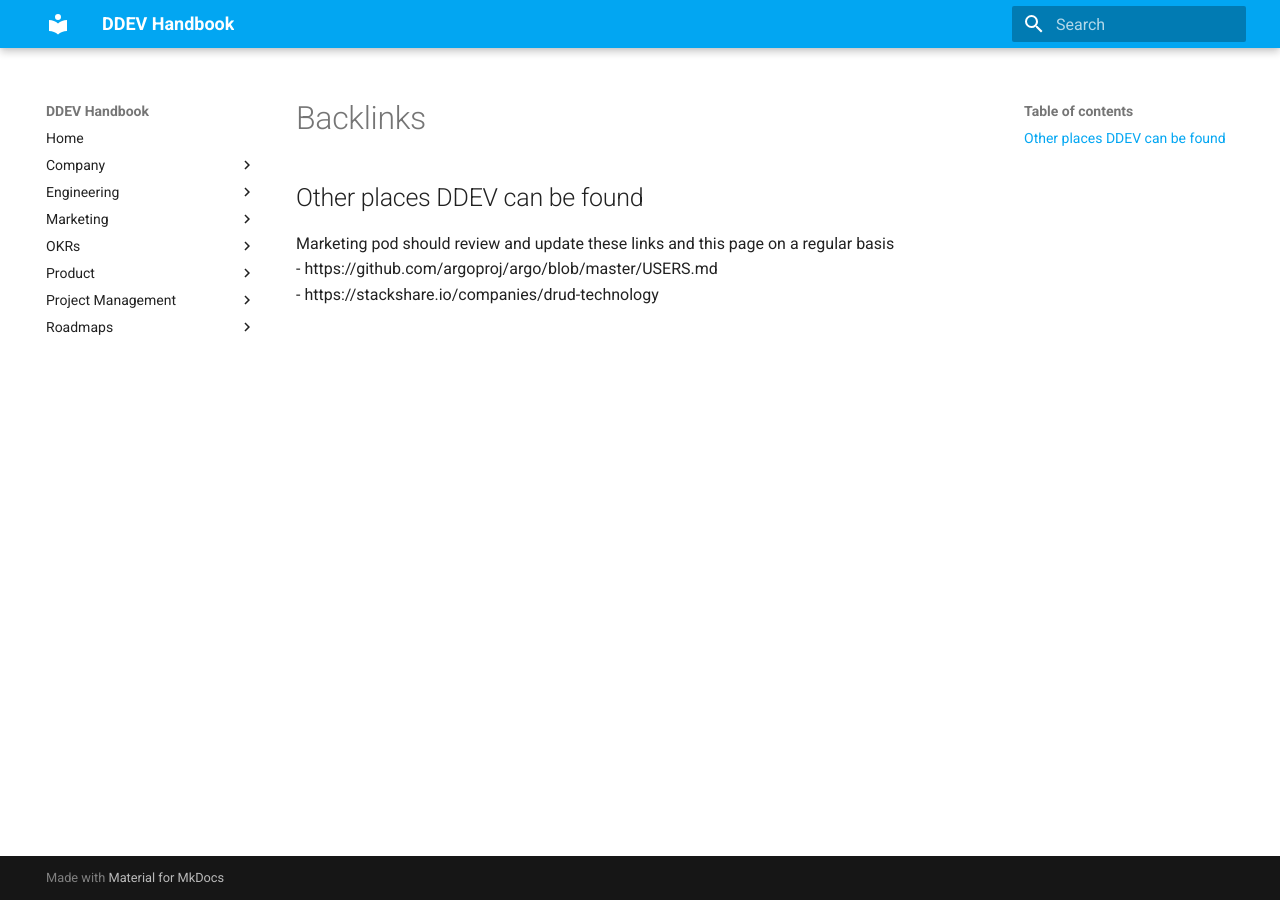
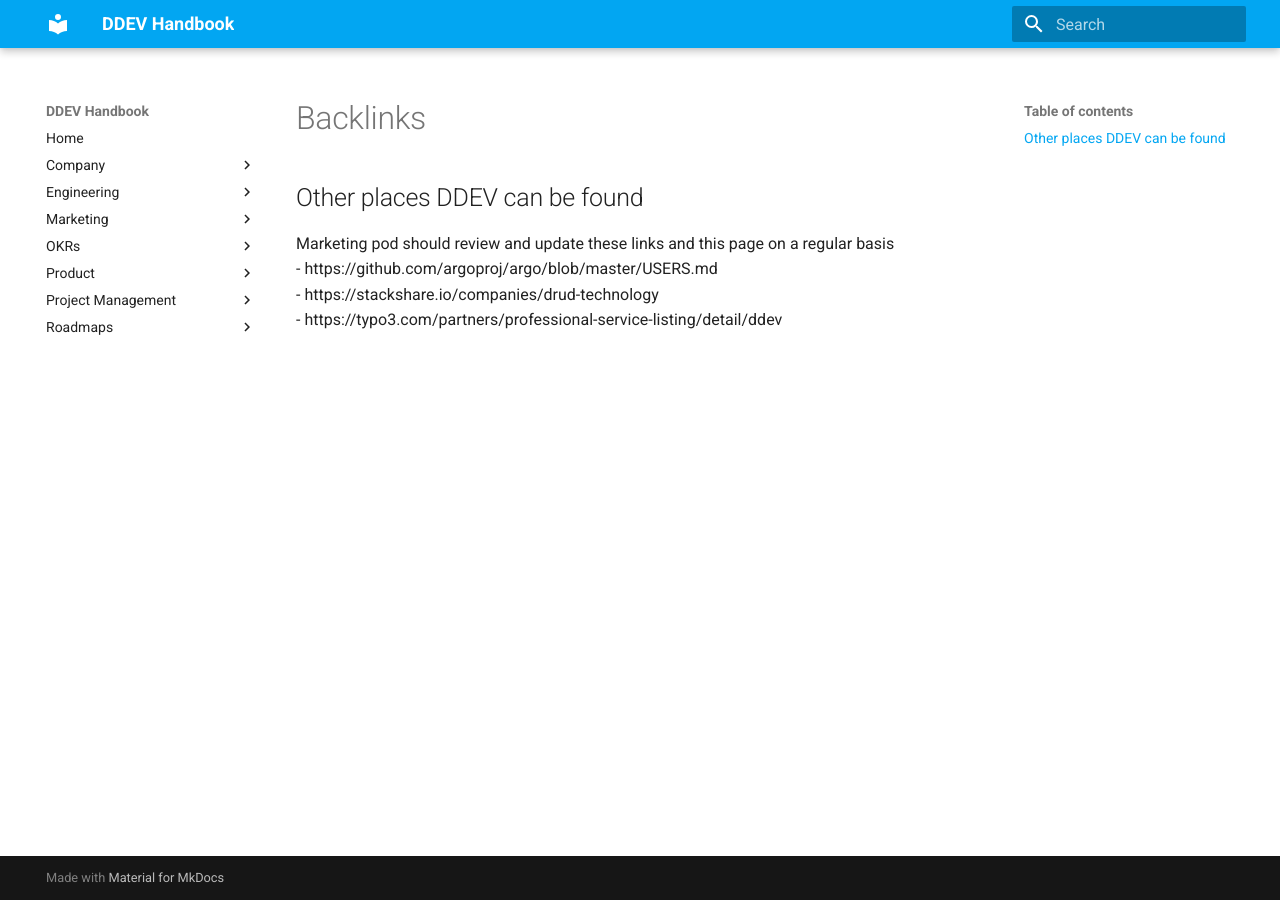
Before and after one commit to fru-io/handbook, an MkDocs documentation site: the page built from docs/marketing/backlinks.md, in a window 1280 px wide. Built offline with MkDocs 1.6.1 and Material for MkDocs 9.7.7, drawn with Linux system fonts in a browser that asks for light colours; part of the change alters nothing that is shown.

Commit message:
Update backlinks.md

```diff
--- a/docs/marketing/backlinks.md
+++ b/docs/marketing/backlinks.md
@@ -2,3 +2,4 @@
 Marketing pod should review and update these links and this page on a regular basis
 - https://github.com/argoproj/argo/blob/master/USERS.md
 - https://stackshare.io/companies/drud-technology
+- https://typo3.com/partners/professional-service-listing/detail/ddev
```
